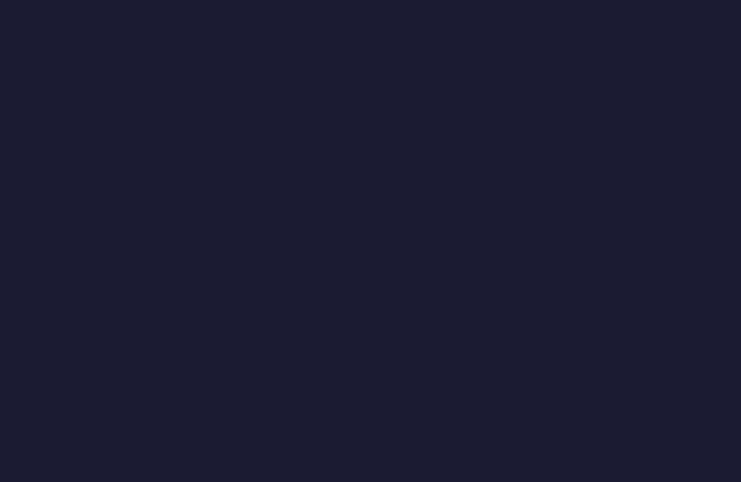
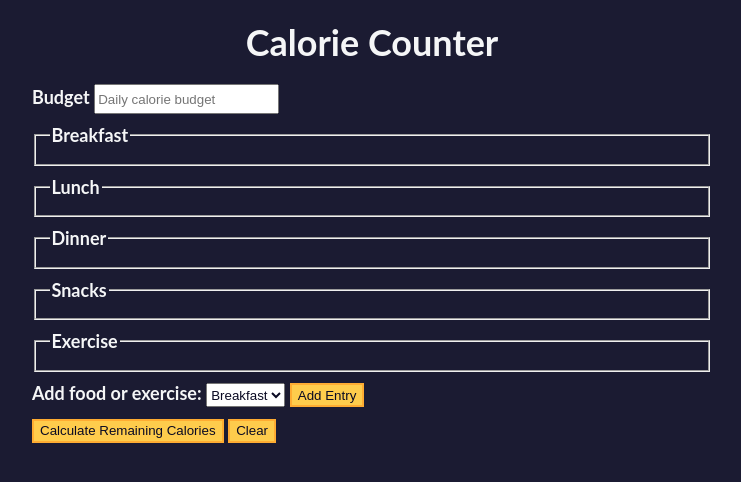
Before and after one commit to elliotvhill/fcc-calorie-counter, a plain HTML site: page index.html in a window 1280 px wide. Shown: the whole page, without its empty margins (268-1009 px from the left). Drawn offline with Linux system fonts and the light colour scheme.

Commit message:
form setup

```diff
--- a/index.html
+++ b/index.html
@@ -1,12 +1,69 @@
 <!DOCTYPE html>
 <html lang="en">
-<head>
-    <meta charset="UTF-8">
-    <meta name="viewport" content="width=device-width, initial-scale=1.0">
-    <link rel="stylesheet" href="styles.css">
-    <title>Calorie Counter</title>
-</head>
-<body>
-
-</body>
+    <head>
+        <meta charset="UTF-8" />
+        <meta name="viewport" content="width=device-width, initial-scale=1.0" />
+        <link rel="stylesheet" href="styles.css" />
+        <title>Calorie Counter</title>
+    </head>
+    <body>
+        <main>
+            <h1>Calorie Counter</h1>
+            <div class="container">
+                <form id="calorie-counter">
+                    <label for="budget">Budget</label>
+                    <input
+                        type="number"
+                        id="budget"
+                        min="0"
+                        placeholder="Daily calorie budget"
+                        required
+                    />
+                </form>
+                <fieldset id="breakfast">
+                    <legend>Breakfast</legend>
+                    <div class="input-container"></div>
+                </fieldset>
+                <fieldset id="lunch">
+                    <legend>Lunch</legend>
+                    <div class="input-container"></div>
+                </fieldset>
+                <fieldset id="dinner">
+                    <legend>Dinner</legend>
+                    <div class="input-container"></div>
+                </fieldset>
+                <fieldset id="snacks">
+                    <legend>Snacks</legend>
+                    <div class="input-container"></div>
+                </fieldset>
+                <fieldset id="exercise">
+                    <legend>Exercise</legend>
+                    <div class="input-container"></div>
+                </fieldset>
+                <div class="controls">
+                    <span>
+                        <label for="entry-dropdown"
+                            >Add food or exercise:</label
+                        >
+                        <select id="entry-dropdown" name="options">
+                            <option value="breakfast" selected>
+                                Breakfast
+                            </option>
+                            <option value="lunch">Lunch</option>
+                            <option value="dinner">Dinner</option>
+                            <option value="snacks">Snacks</option>
+                            <option value="exercise">Exercise</option>
+                        </select>
+                        <button id="add-entry" type="button">Add Entry</button>
+                    </span>
+                </div>
+                <div>
+                    <button type="submit">Calculate Remaining Calories</button>
+                    <button type="button" id="clear">Clear</button>
+                </div>
+                <div id="output" class="output hide"></div>
+            </div>
+        </main>
+        <script src="./script.js"></script>
+    </body>
 </html>
```
